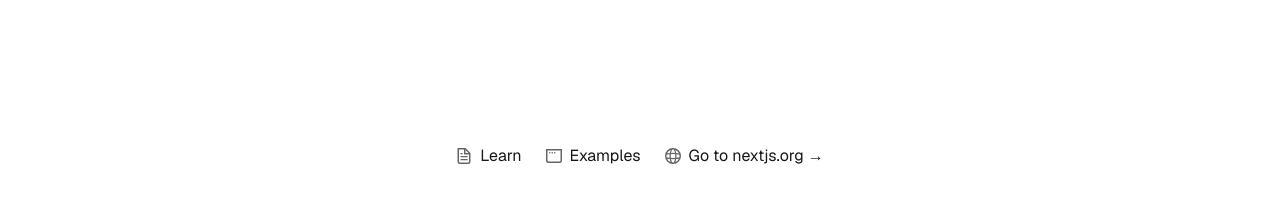
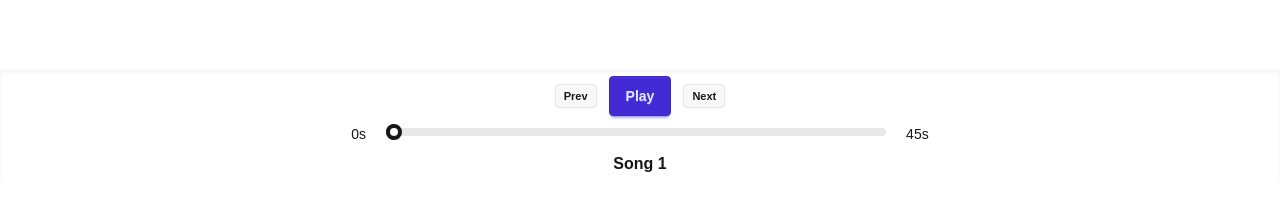
Before and after one commit to sssamooo/next-js-spotify, a Next.js app: page / in a window 1280 px wide. Shown: the part 618-828 px from the top of the page. Built offline with nearby package versions, Linux system fonts and the light colour scheme; no server answers; the database is empty.

Commit message:
playback bar

```diff
--- /dev/null
+++ b/src/app/components/PlaybackBar.tsx
@@ -0,0 +1,107 @@
+"use client";
+
+import { useEffect, useState } from "react";
+
+type Song = {
+  id: number;
+  name: string;
+  duration: number;
+};
+
+const initialQueue: Song[] = [
+  { id: 1, name: "Song 1", duration: 45 },
+  { id: 2, name: "Song 2", duration: 70 },
+  { id: 3, name: "Song 3", duration: 124 },
+  { id: 4, name: "Song 4", duration: 124 },
+  { id: 5, name: "Song 5", duration: 124 },
+];
+
+export function PlaybackBar() {
+  const [queue] = useState<Song[]>(initialQueue);
+  const [currentIndex, setCurrentIndex] = useState(0);
+  const [progress, setProgress] = useState(0);
+  const [isPlaying, setIsPlaying] = useState(false);
+
+  const currentSong = queue[currentIndex] ?? null;
+  const currentDuration = currentSong?.duration ?? null;
+
+  function nextSong() {
+    setCurrentIndex((idx) => (idx + 1) % queue.length);
+    setProgress(0);
+  }
+
+  function prevSong() {
+    setCurrentIndex((idx) => (idx - 1 + queue.length) % queue.length);
+    setProgress(0);
+  }
+
+  useEffect(() => {
+    if (!isPlaying || currentDuration === null) return;
+
+    const intervalId = setInterval(() => {
+      setProgress((p) => p + 1);
+    }, 1000);
+
+    return () => clearInterval(intervalId);
+  }, [isPlaying, currentDuration]);
+
+
+
+  useEffect(() => {
+    if (!isPlaying || currentDuration === null) return;
+    if (progress < currentDuration) return;
+
+    setCurrentIndex((idx) => (idx + 1) % queue.length);
+    setProgress(0);
+  }, [isPlaying, progress, currentDuration, queue.length]);
+
+
+
+  return (
+    <div className="h-full w-full max-w-3xl px-4 flex flex-col justify-center items-center gap-2">
+      <div className="flex items-center gap-3">
+        <button className="btn btn-xs" onClick={prevSong}>
+          Prev
+        </button>
+        <button
+          className="btn btn-s btn-primary"
+          onClick={() => setIsPlaying((p) => !p)}
+        >
+          {isPlaying ? "Pause" : "Play"}
+        </button>
+
+        <button className="btn btn-xs" onClick={nextSong}>
+          Next
+        </button>
+      </div>
+
+
+      <div className="flex flex-row gap-5">
+        <span className="text-sm">{progress}s</span>
+
+        <input
+          type="range"
+          min={0}
+          max={currentSong ? currentSong.duration : 100}
+          value={progress}
+          className="range range-xs w-125"
+          onChange={(e) => setProgress(Number(e.target.value))}
+        />
+
+        <span className="text-sm">{currentSong ? currentSong.duration : 100}s</span>
+      </div>
+
+
+
+
+
+      <div>
+        <div className="text-m font-semibold truncate">
+          {currentSong ? currentSong.name : "Queue is empty"}
+        </div>
+      </div>
+
+
+    </div>
+  );
+}
--- a/src/app/layout.tsx
+++ b/src/app/layout.tsx
@@ -2,6 +2,7 @@ import type { Metadata } from "next";
 import { Geist, Geist_Mono } from "next/font/google";
 import Navbar from "./components/Navbar"
 import "./globals.css";
+import { PlaybackBar } from "./components/PlaybackBar";
 
 const geistSans = Geist({
   variable: "--font-geist-sans",
@@ -28,9 +29,15 @@ export default function RootLayout({
       <body
         className={`${geistSans.variable} ${geistMono.variable} antialiased`}
       >
-        <Navbar />
+        <div className="pb-4">{children}</div>
 
-        {children}
+        <div className="fixed top-0 left-0 right-0">
+          <Navbar />
+        </div>
+        <div className="fixed h-28 bg-base-100 bottom-0 left-0 right-0 inset-shadow-sm flex items-center justify-center">
+          <PlaybackBar />
+        </div>
+
       </body>
     </html>
   );
```
Also changed, not shown: src/app/components/text.txt (added).
